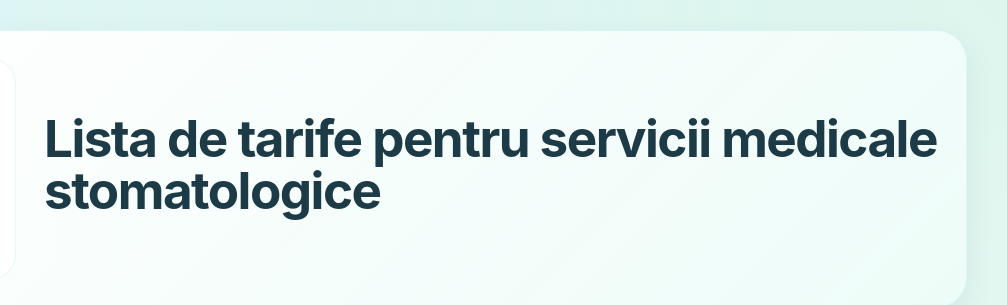
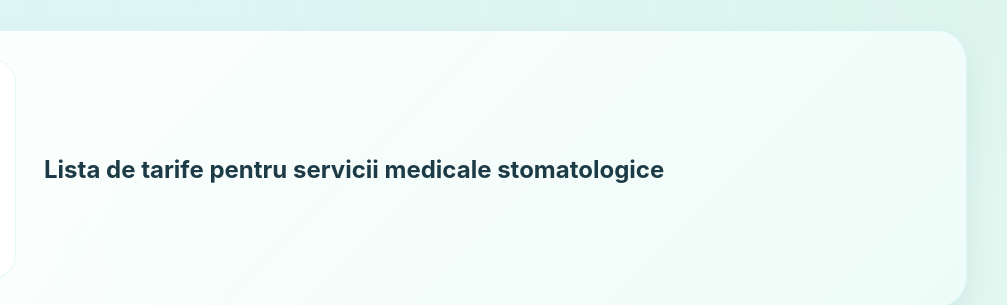
Before and after one commit to bogdandascal/smile-styling-tarife, a plain HTML site: page index.html in a window 1280 px wide. Shown: the top 305 px of the page, 273-1280 px from the left. Drawn offline with Linux system fonts and the light colour scheme.

Commit message:
Update index.html

```diff
--- a/index.html
+++ b/index.html
@@ -167,7 +167,7 @@
             <span class="badge">Smile Styling</span>
             <span class="badge">Dental Care for All Ages</span>
           </div>-->
-          <h1>Lista de tarife pentru servicii medicale stomatologice</h1>
+          <h2>Lista de tarife pentru servicii medicale stomatologice</h2>
          <!-- <p class="subtitle">
             Prețurile sunt orientative și pot varia în funcție de complexitatea cazului clinic.
           </p>
```
